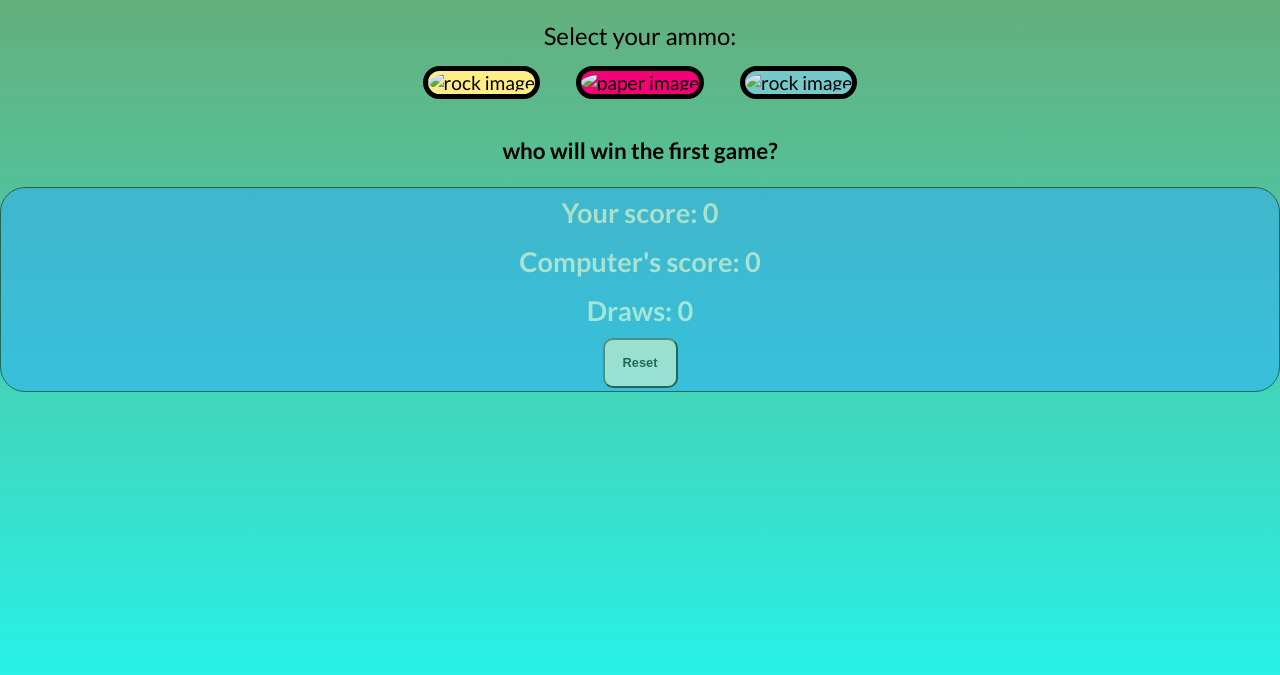
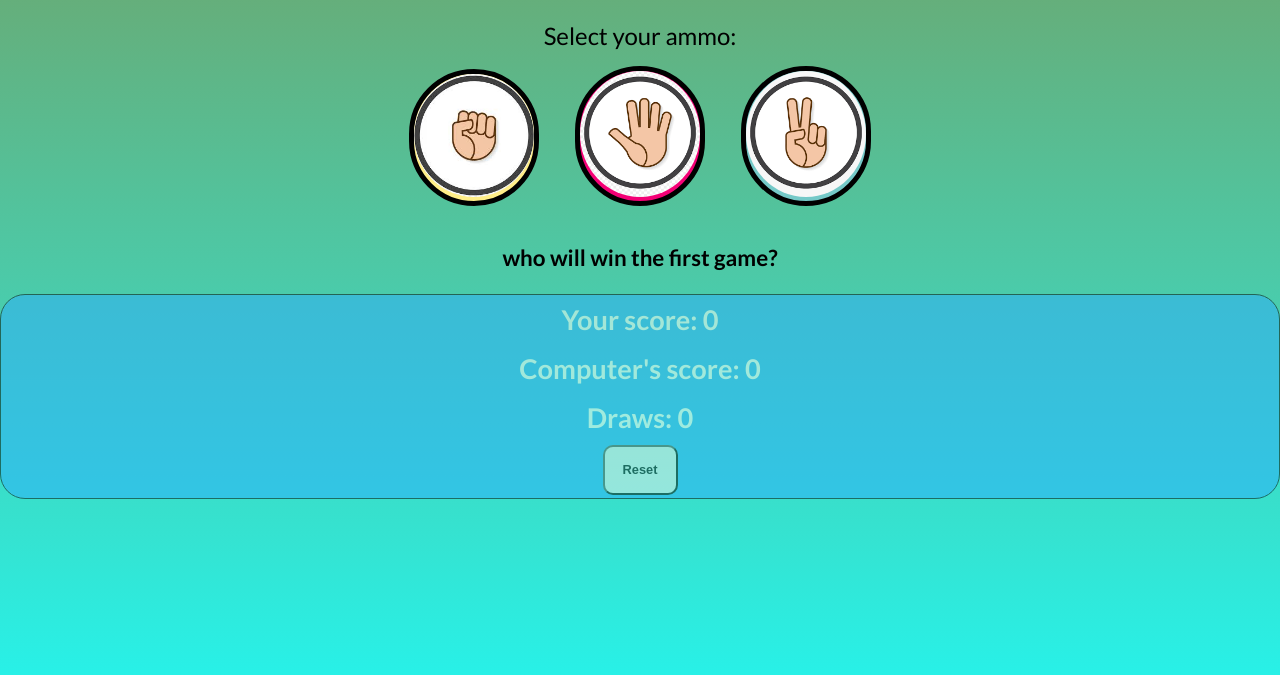
Before and after one commit to yogesh507/Rock-Paper-Scissors-Game, a plain HTML site: page index.html in a window 1280 px wide. Shown: the part 89-764 px from the top of the page. Drawn offline with Linux system fonts and the light colour scheme.

Commit message:
index.html

```diff
--- a/index.html
+++ b/index.html
@@ -14,15 +14,15 @@
 
         <div class="choice">
             <div id="rock" class="select-choice">
-                <img class="img-weapon" src="rock.jpeg" alt="rock image">
+                <img class="img-weapon" src="images/rock.jpeg" alt="rock image">
             </div>
 
             <div id="paper" class="select-choice">
-                <img  class="img-weapon" src="paper.png" alt="paper image">
+                <img  class="img-weapon" src="images/paper.png" alt="paper image">
             </div>
 
             <div id="scissors" class="select-choice">
-                <img class="img-weapon" src="scissors.png" alt="rock image">
+                <img class="img-weapon" src="images/scissors.png" alt="rock image">
             </div>
 
         </div>
```
